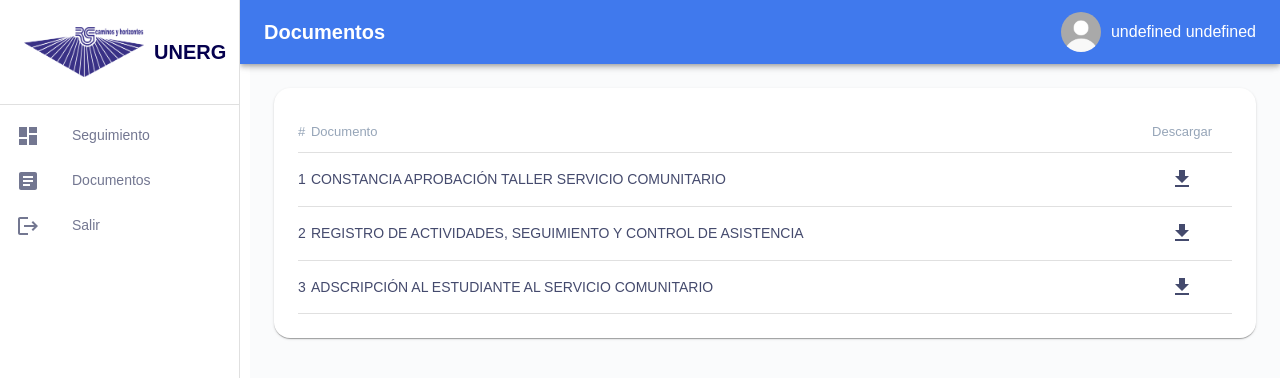
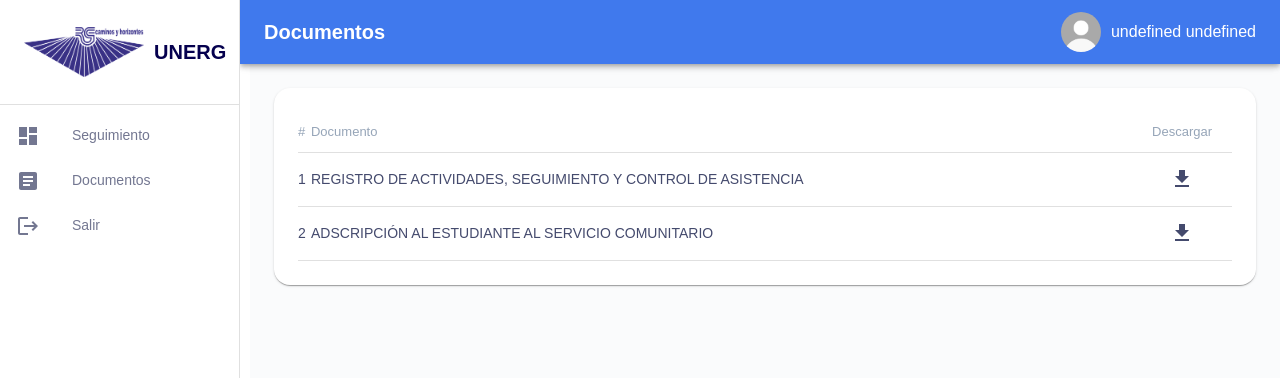
Before and after one commit to vesperia-xx/proyecto-unerg, a Next.js app: page /student/servicio/document in a window 1280 px wide. Shown: the top 378 px of the page. Built offline with nearby package versions, Linux system fonts and the light colour scheme.

Commit message:
pdf cambios

```diff
--- a/src/app/student/servicio/document/page.jsx
+++ b/src/app/student/servicio/document/page.jsx
@@ -27,9 +27,8 @@ const links = [
 ];
 
 const documentServicio = [
-  { id: 1, name: 'CONSTANCIA APROBACIÓN TALLER SERVICIO COMUNITARIO', url: '/pdf/ConstanciaAprobacion.pdf' },
-  { id: 2, name: 'REGISTRO DE ACTIVIDADES, SEGUIMIENTO Y CONTROL DE ASISTENCIA', url: '/pdf/RegistroActividades.pdf' },
-  { id: 3, name: 'ADSCRIPCIÓN AL ESTUDIANTE AL SERVICIO COMUNITARIO', url: '/pdf/AdscripcionEstudiante.pdf' },
+  { id: 1, name: 'REGISTRO DE ACTIVIDADES, SEGUIMIENTO Y CONTROL DE ASISTENCIA', url: '/pdf/RegistroActividades.pdf' },
+  { id: 2, name: 'ADSCRIPCIÓN AL ESTUDIANTE AL SERVICIO COMUNITARIO', url: '/pdf/AdscripcionEstudiante.pdf' },
 ];
 
 const ServicioDocument = () => {
```
Also changed, not shown: 1 other file (tests, documents, lock files or other folders).
